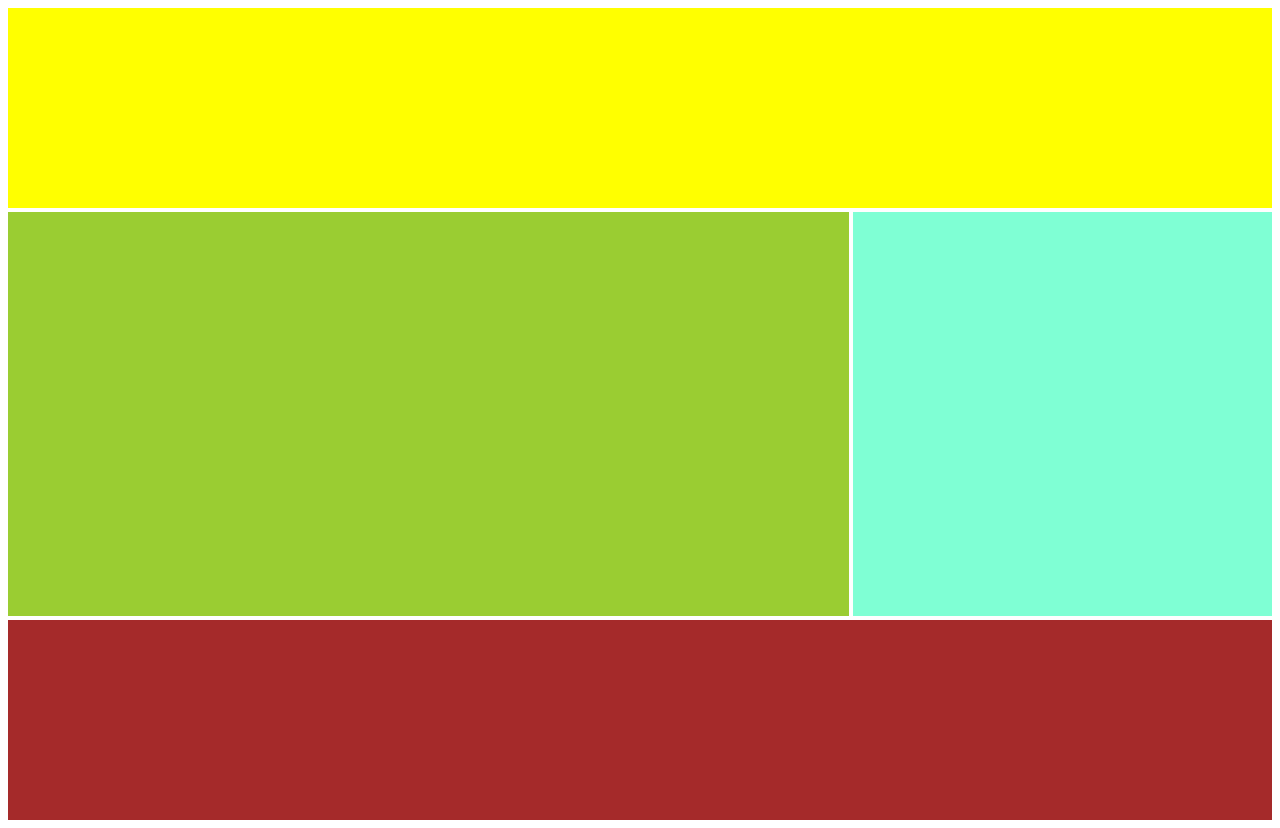
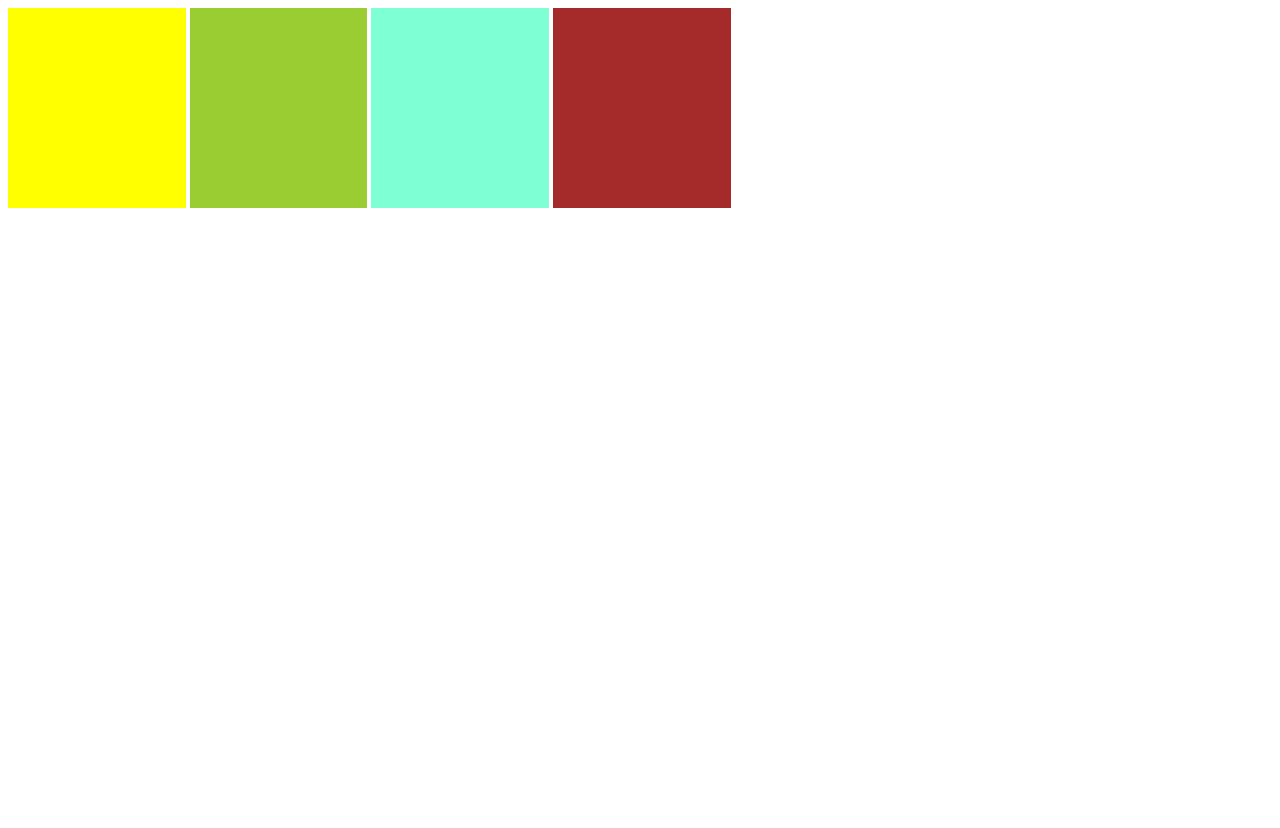
Before and after one commit to Yesdoing/css-master, a plain HTML site: page grid.html in a window 1280 px wide. After the commit the page ends 800 px from the top, so only its background shows below. Drawn offline with Linux system fonts and the light colour scheme.

Commit message:
fr and repead()

```diff
--- a/grid.html
+++ b/grid.html
@@ -11,26 +11,22 @@
             display: grid;
             grid-auto-rows: 200px;
             grid-gap: 4px;
-            grid-template-areas: "header header header" "content content sidebar" "content content sidebar" "footer footer footer";
+            grid-template-columns: repeat(5, 1fr) 2fr;
         }
 
         .first {
-            grid-area: header;
             background-color: yellow;
         }
 
         .second {
-            grid-area: content;
             background-color: yellowgreen;
         }
 
         .third {
-            grid-area: sidebar;
             background-color: aquamarine;
         }
 
         .fourth {
-            grid-area: footer;
             background-color: brown;
         }
     </style>
```
Also changed, not shown: README.md.
